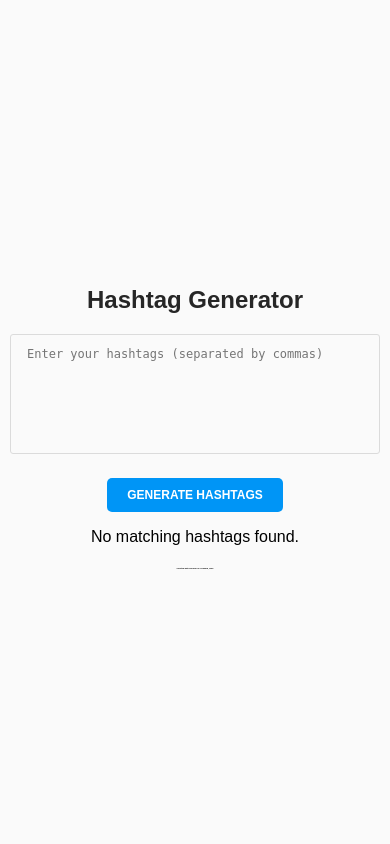
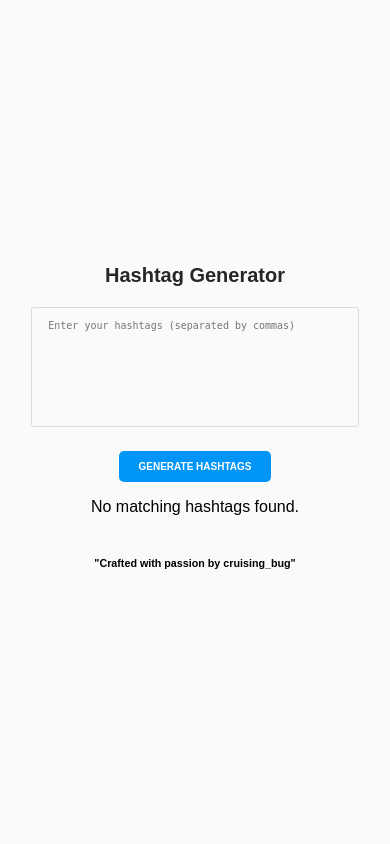
Before and after one commit to varun82786/hashtag_webapp, a Flask app: page /generator in a window 390 px wide. Run offline with Flask 3, Linux system fonts and the light colour scheme; the visitor is signed in with stand-in values (Sample User, id 1); parts of the project's set-up code (start-up, migrations or seed data) failed here and were passed over.

Commit message:
css for smaller screens - 1st attempt

```diff
--- a/static/styles.css
+++ b/static/styles.css
@@ -99,7 +99,7 @@ textarea {
     background-color: #ffffff;
     color: #262626;
     padding: 14px 24px; /* Larger padding for better visibility on smaller screens */
-    border-radius: 3px;
+    border-radius: 33px;
     margin-bottom: 10px;
     cursor: pointer;
     display: inline-block;
@@ -127,31 +127,28 @@ textarea {
 }
 
 /* Responsive Styles */
-@media only screen and (max-width: 768px) {
+@media only screen and (max-width: 480px) {
     .container {
-        padding: 10px;
+        padding: 5px;
     }
 
     h1 {
-        font-size: 24px;
-    }
-    h6 {
-        font-size: 2px;
+        font-size: 20px;
     }
 
     form input[type="text"],
     form input[type="email"],
     form input[type="password"],
     form textarea {
-        font-size: 12px;
+        font-size: 10px;
     }
 
     .btn {
-        font-size: 12px;
+        font-size: 10px;
     }
 
     .hashtag {
-        font-size: 16px; /* Adjusted font size for smaller screens */
-        padding: 12px 20px; /* Adjusted padding for smaller screens */
+        font-size: 14px;
+        padding: 8px 16px;
     }
 }
```
